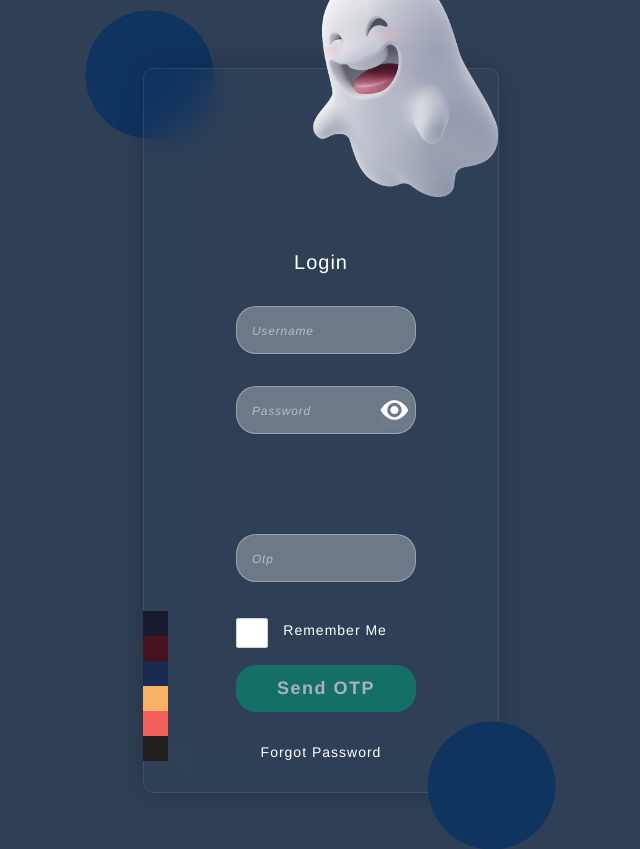
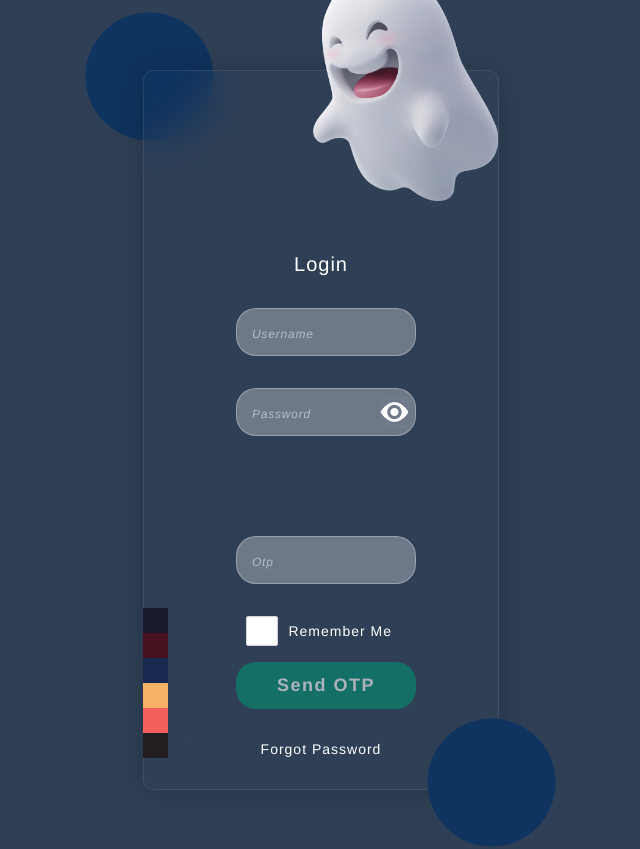
Before and after one commit to tpt-software/codeigniter, a CodeIgniter app: page /database/index.php/login/index in a window 1280 px wide. Shown: the whole page, without its empty margins (319-959 px from the left). Run offline with CodeIgniter, Linux system fonts and the light colour scheme; data comes from the database, SQL or seed files in the repository; data that the repository does not hold is empty.

Commit message:
design button remember me on login

```diff
--- a/template/skins/login.tpl
+++ b/template/skins/login.tpl
@@ -44,6 +44,25 @@
             top: 50%;
             transform: translateY(-50%);
             cursor: pointer;
+        }
+        .remember_me {
+        margin-left: 120px;
+        display: flex;
+        align-items: center;
+        margin-bottom: 16px;
+        }
+
+        .remember_me input[type="checkbox"] {
+        margin-right: 8px !important;
+        width: 14px !important;
+        height: 14px !important;
+        accent-color: #007bff !important;
+        }
+
+        .remember_me label {
+        font-size: 14px;
+        color: smoke;
+        vertical-align: middle;
         }
     </style>
     <meta charset=utf-8>
@@ -109,11 +128,9 @@
                             <img src="<?=links('code')?>" onclick="this.src=this.src+'?'" class="verifyimg">
                         </div>
                     </div> -->
-                    <div class="layui-form-item">
-                        <div class="layui-input-block">
+                    <div class="remember_me">
                             <input type="checkbox" id="remember_me" name="remember_me">
                             <label for="remember_me">Remember Me</label>
-                        </div>
                     </div>
                     <div class="layui-form-item">
                         <div class="layui-input-block">
```
